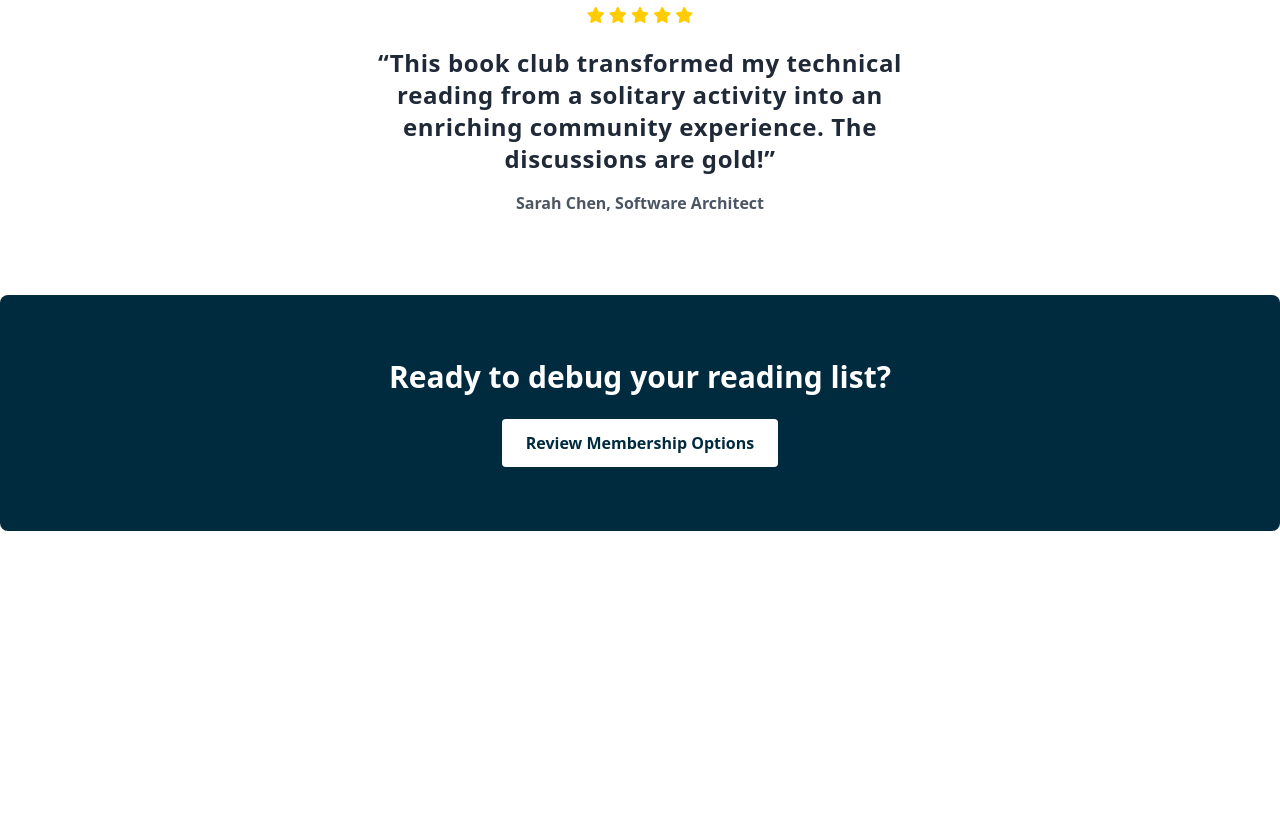
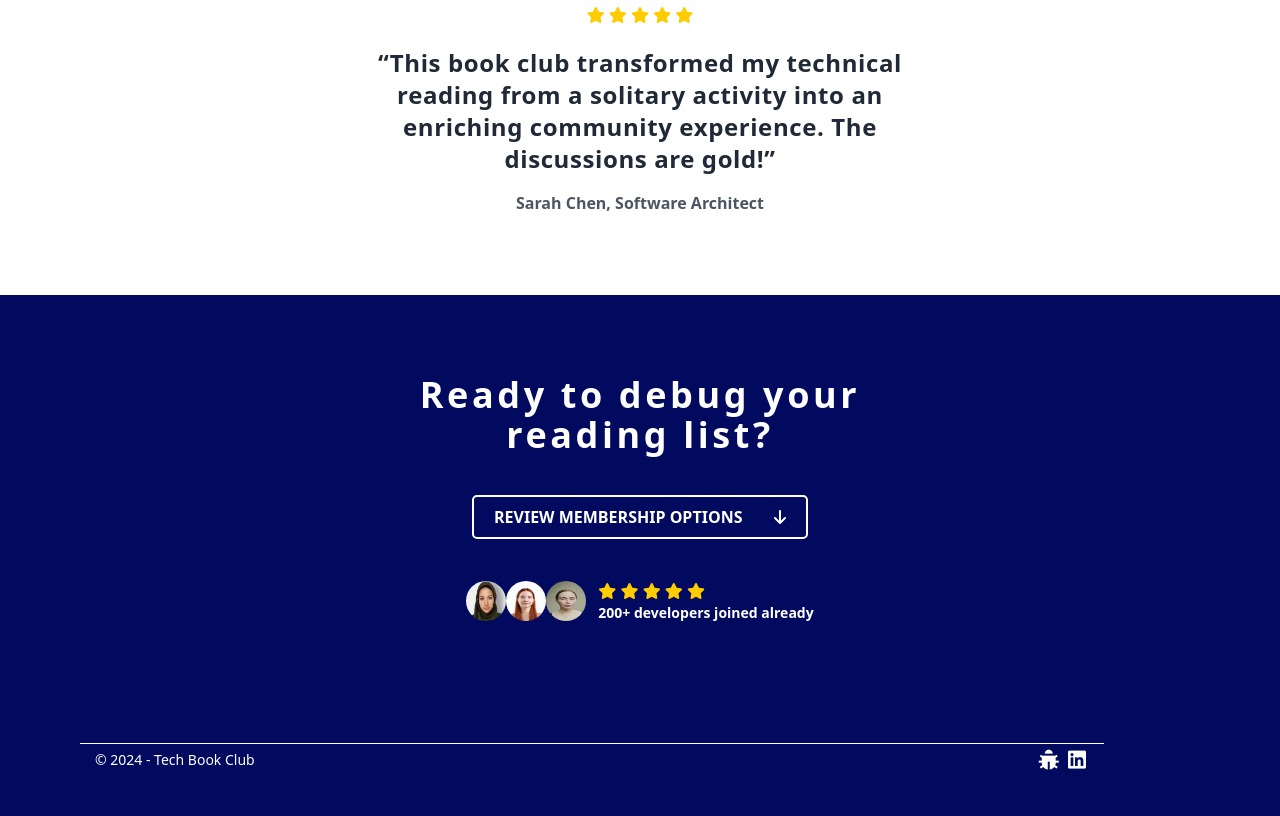
Before and after one commit to Khaffycodes/landing-page-assignment, a website: page src/index.html in a window 1280 px wide. Shown: the part 2719-3535 px from the top of the page. Before the commit the page ends 3250 px from the top, so only its background shows below. Drawn offline with nearby package versions, Linux system fonts and the light colour scheme.

Commit message:
finished footer section

```diff
--- a/src/index.html
+++ b/src/index.html
@@ -340,10 +340,57 @@
       </div>
     </section>
     <!-- Debug section -->
-     <div class="bg-[#002b3f] text-white py-16 px-6 md:px-20 text-center rounded-lg">
-    <h2 class="text-2xl md:text-3xl font-bold mb-6">Ready to debug your reading list?</h2>
-    <button class="bg-white text-[#002b3f] font-semibold py-3 px-6 rounded hover:bg-gray-100 transition">
-      Review Membership Options
-    </button>
+    <section class="p-20 bg-primaryColor text-white text-center font-oswald">
+      <h2 class="text-4xl font-bold mb-6 tracking-widest">
+        Ready to debug your <span class="block">reading list?</span>
+      </h2>
+      <div class="flex justify-center items-center my-10">
+        <div
+          class="flex items-center justify-between px-5 py-2 border-2 border-whiteColor font-oswald text-[16px] font-bold uppercase w-[30%] rounded-[5px]"
+        >
+          <a href="#" class="">Review membership options</a>
+          <i class="fa-solid fa-arrow-down"></i>
+        </div>
+        </div>
+      <div class="flex flex-row justify-center items-center mt-5">
+          <div class="flex mr-3">
+            <img
+              src="img/mini-img1.avif"
+              alt="person-img"
+              class="w-10 h-10 rounded-full"
+            />
+            <img
+              src="img/mini-img2.webp"
+              alt="person-img"
+              class="w-10 h-10 rounded-full"
+            />
+            <img
+              src="img/hero-mini1.avif"
+              alt="person-img"
+              class="w-10 h-10 rounded-full"
+            />
+          </div>
+          <div class="text-left">
+            <i class="fa-solid fa-star text-secondaryColor"></i>
+            <i class="fa-solid fa-star text-secondaryColor"></i>
+            <i class="fa-solid fa-star text-secondaryColor"></i>
+            <i class="fa-solid fa-star text-secondaryColor"></i>
+            <i class="fa-solid fa-star text-secondaryColor"></i>
+            <p class="text-sm font-semibold text-whiteColor">
+              200+ developers joined already
+            </p>
+          </div>
+    </section>
+     <!-- Footer -->
+    <footer class=" py-10 px-20 font-oswald text-whiteColor bg-primaryColor">
+    <div class="container border-t border-whiteColor flex justify-between items-center">
+      <p class="text-sm">© 2024 - Tech Book Club</p>
+    <div>
+      <i class="ri-bug-fill text-2xl"></i>
+      <i class="ri-linkedin-box-fill text-2xl"></i>
+    </div>
+    </div>
+    </footer>
+
   </body>
 </html>
```
Also changed, not shown: dist/output.css.
